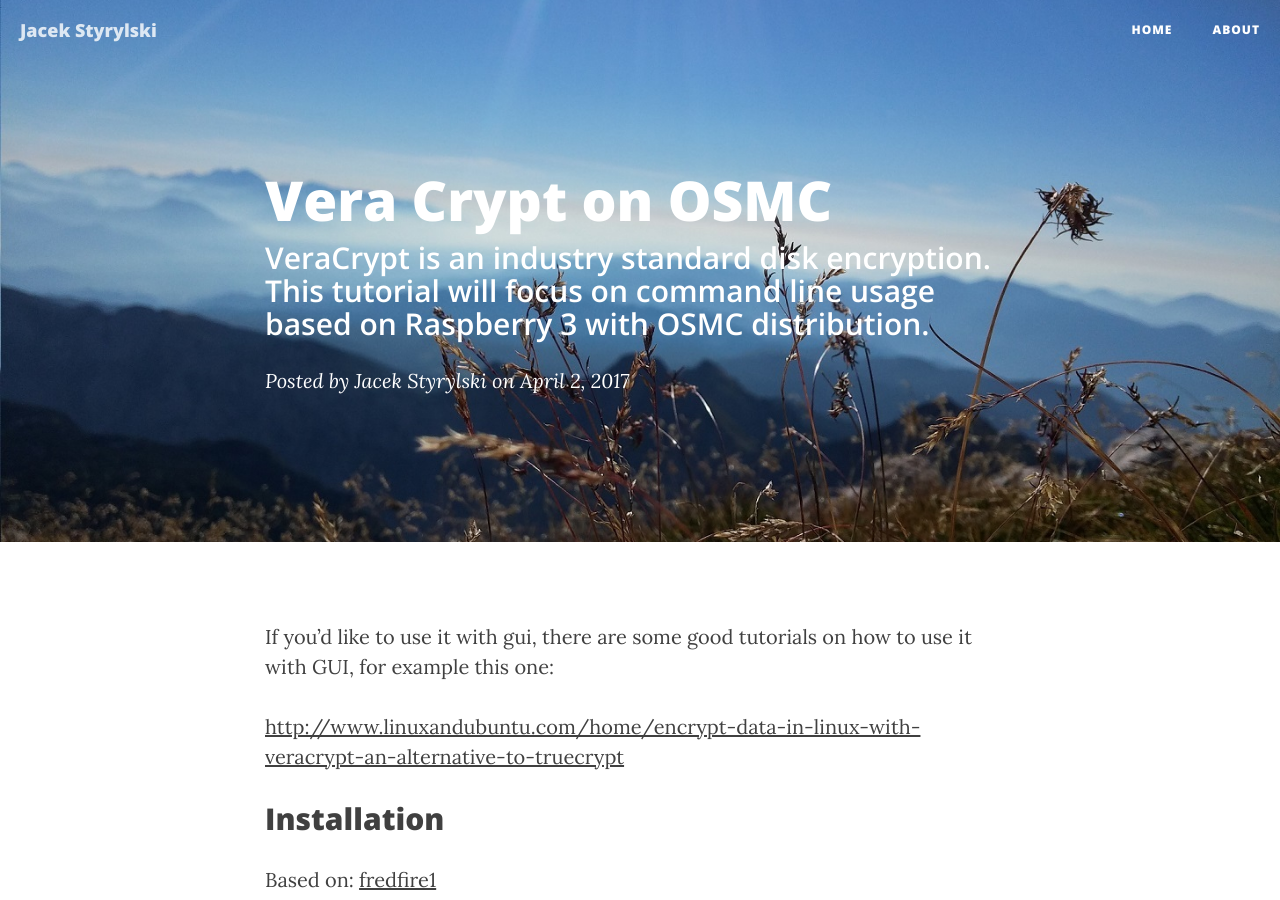
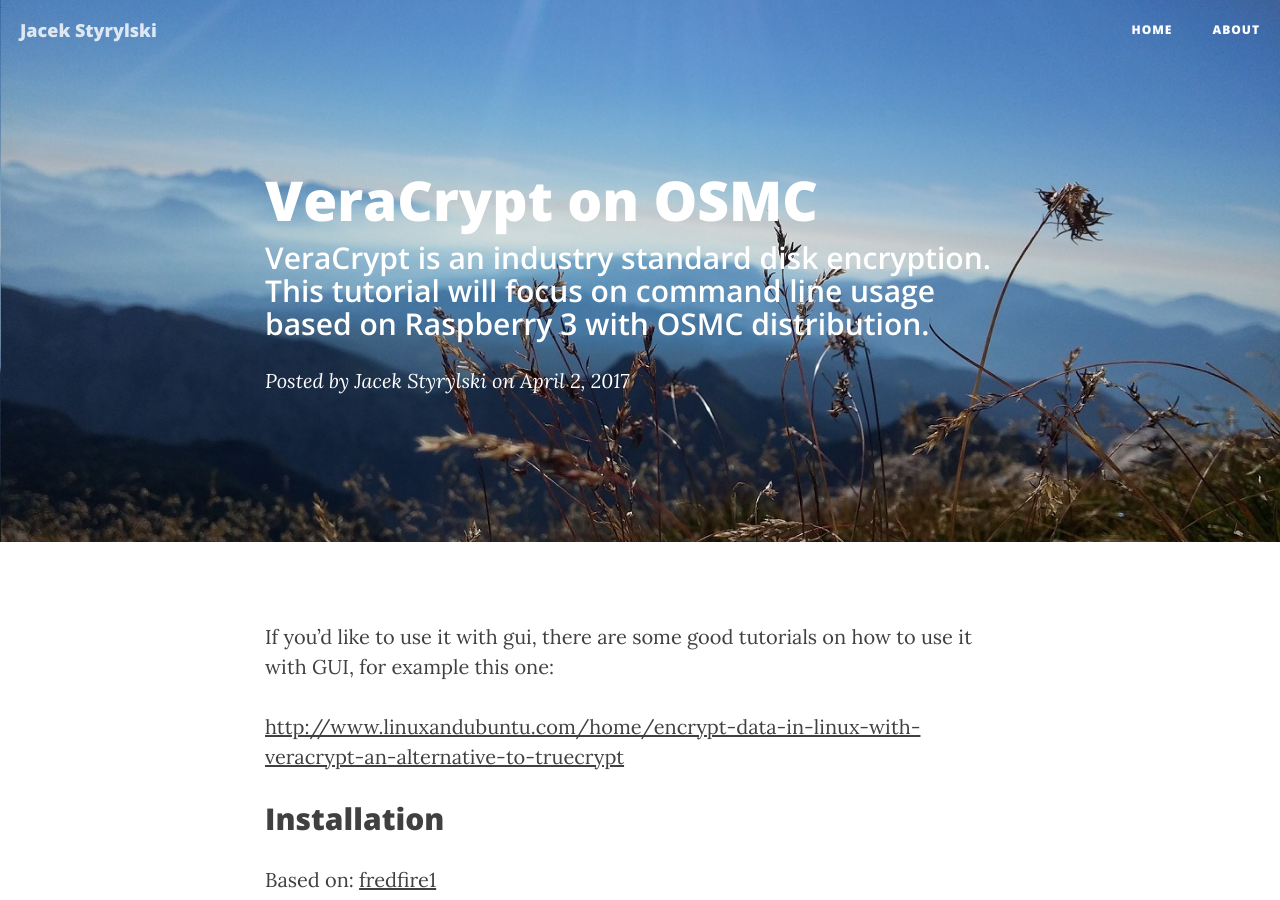
Before and after one commit to JacekStyrylski/jacekstyrylski.github.io, a Jekyll site: the page built from _posts/2017-04-02-Vera-Crypt-OSMC.md, in a window 1280 px wide and 900 px high. Built offline with Jekyll 4.4.1, drawn with Linux system fonts in a browser that asks for light colours; nearby versions of some CDN libraries.

Commit message:
Fixing tytle of VerCrypt

```diff
--- a/_posts/2017-04-02-Vera-Crypt-OSMC.md
+++ b/_posts/2017-04-02-Vera-Crypt-OSMC.md
@@ -1,6 +1,6 @@
 ---
 layout: post
-title: Vera Crypt on OSMC
+title: VeraCrypt on OSMC
 subtitle: VeraCrypt is an industry standard disk encryption. This tutorial will focus on command line usage based on Raspberry 3 with OSMC distribution.
 ---
 If you'd like to use it with gui, there are some good tutorials on how to use it with GUI, for example this one:
```
